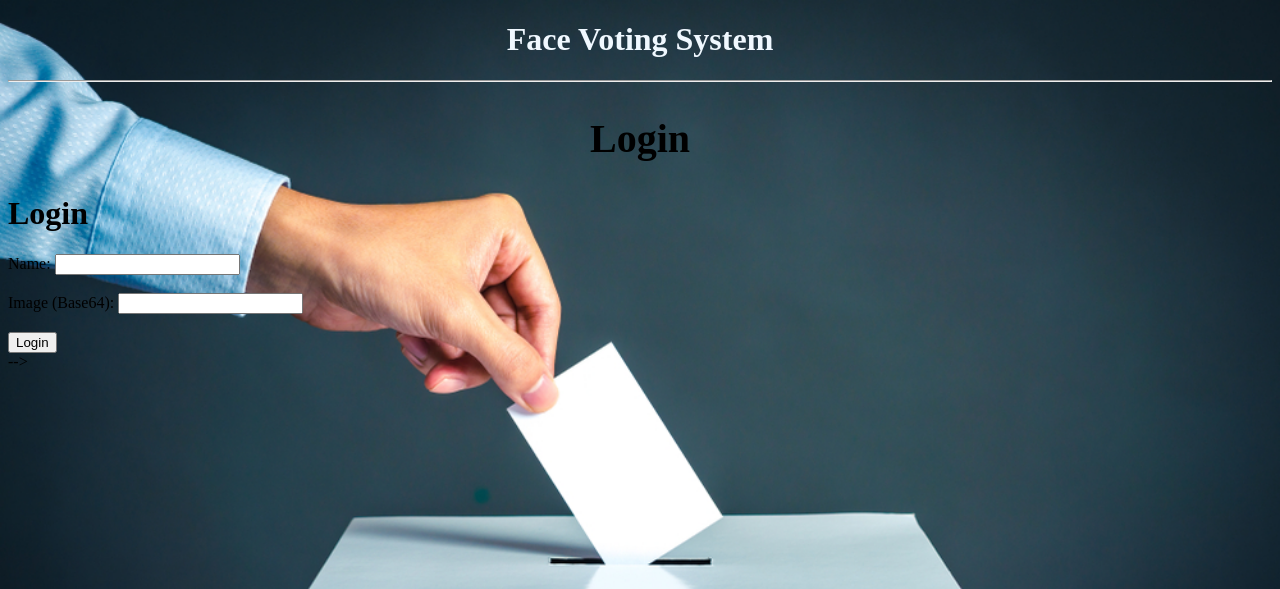
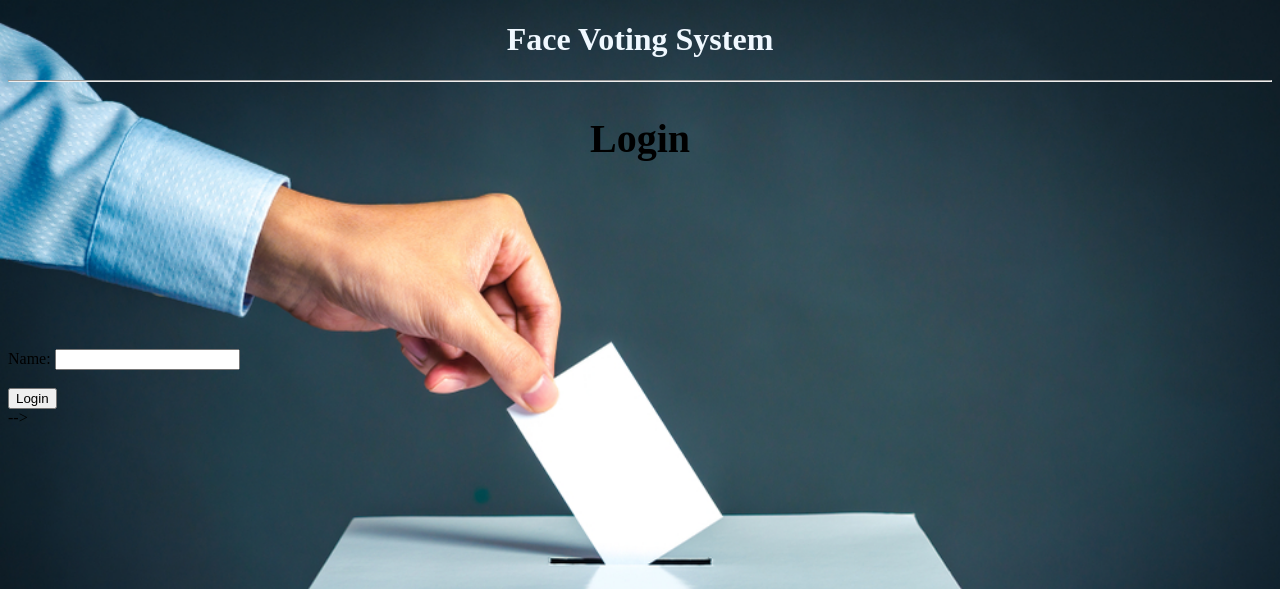
Before and after one commit to locker55198/face, a Flask app: page /login in a window 1280 px wide. Shown: the top 589 px of the page. Run offline with Flask 3, Linux system fonts and the light colour scheme.

Commit message:
Update login.html

```diff
--- a/templates/login.html
+++ b/templates/login.html
@@ -9,17 +9,47 @@
         <hr>
         <h2 style="text-align: center; font-size: 40px;">Login</h2>
 
-            <h1>Login</h1>
-    {% if error %}
+             {% if error %}
         <p>{{ error }}</p>
     {% endif %}
+    <div id="camera"></div>
     <form action="{{ url_for('login') }}" method="POST">
         <label for="name">Name:</label>
         <input type="text" id="name" name="name" required><br><br>
-        <label for="image">Image (Base64):</label>
-        <input type="text" id="image" name="image" required><br><br>
+        <input type="hidden" id="image" name="image" required>
         <input type="submit" value="Login">
     </form>
+
+    <script>
+        // Create webcam video element
+        const videoElement = document.createElement('video');
+        videoElement.autoplay = true;
+        document.getElementById('camera').appendChild(videoElement);
+
+        // Capture image from webcam and set the Base64 value to the hidden input field
+        const captureImage = () => {
+            const canvas = document.createElement('canvas');
+            canvas.width = videoElement.videoWidth;
+            canvas.height = videoElement.videoHeight;
+
+            const context = canvas.getContext('2d');
+            context.drawImage(videoElement, 0, 0, canvas.width, canvas.height);
+            const base64Image = canvas.toDataURL('image/jpeg').split(',')[1];
+            document.getElementById('image').value = base64Image;
+        };
+
+        // Access the webcam stream and display it in the video element
+        navigator.mediaDevices.getUserMedia({ video: true })
+            .then((stream) => {
+                videoElement.srcObject = stream;
+            })
+            .catch((error) => {
+                console.error('Error accessing webcam:', error);
+            });
+
+        // Call captureImage function when the form is submitted
+        document.querySelector('form').addEventListener('submit', captureImage);
+    </script>
 
 <!--         <div>
             <form id="loginForm" action="/login" method="POST">
```
